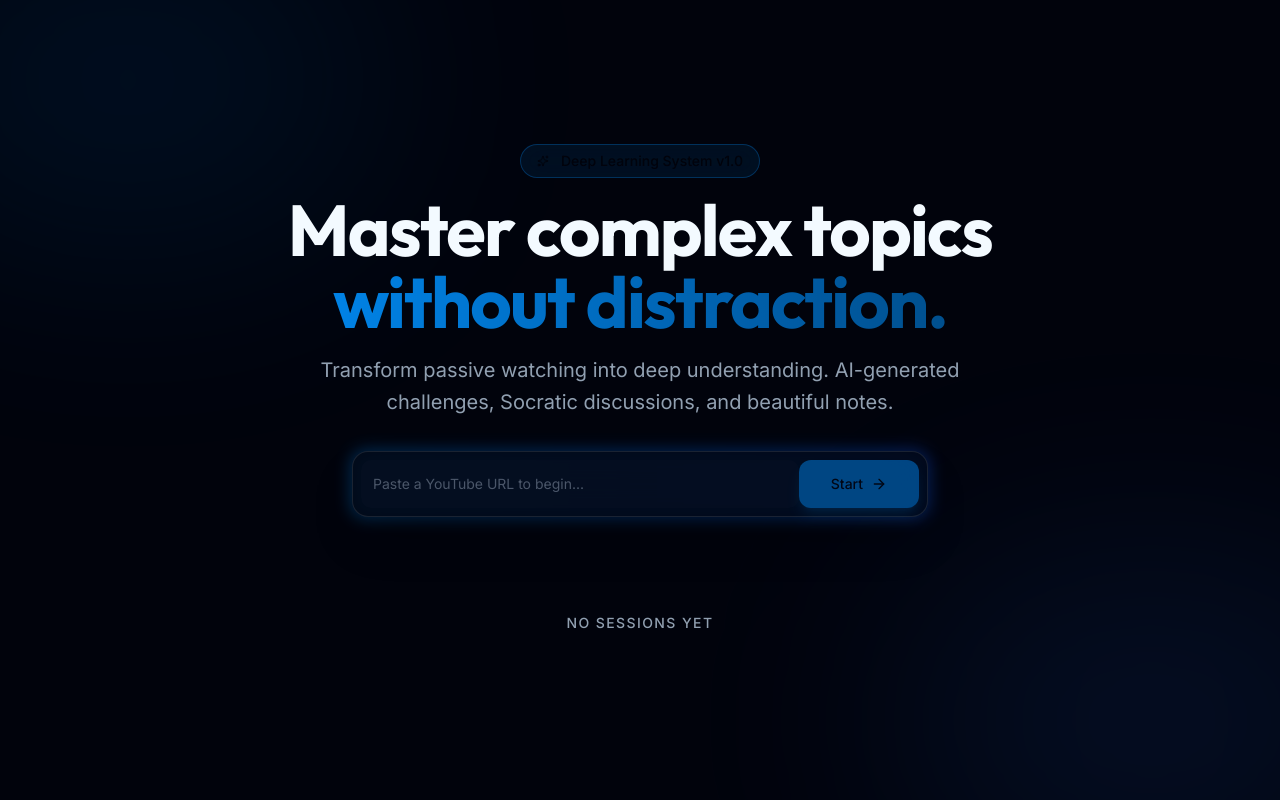
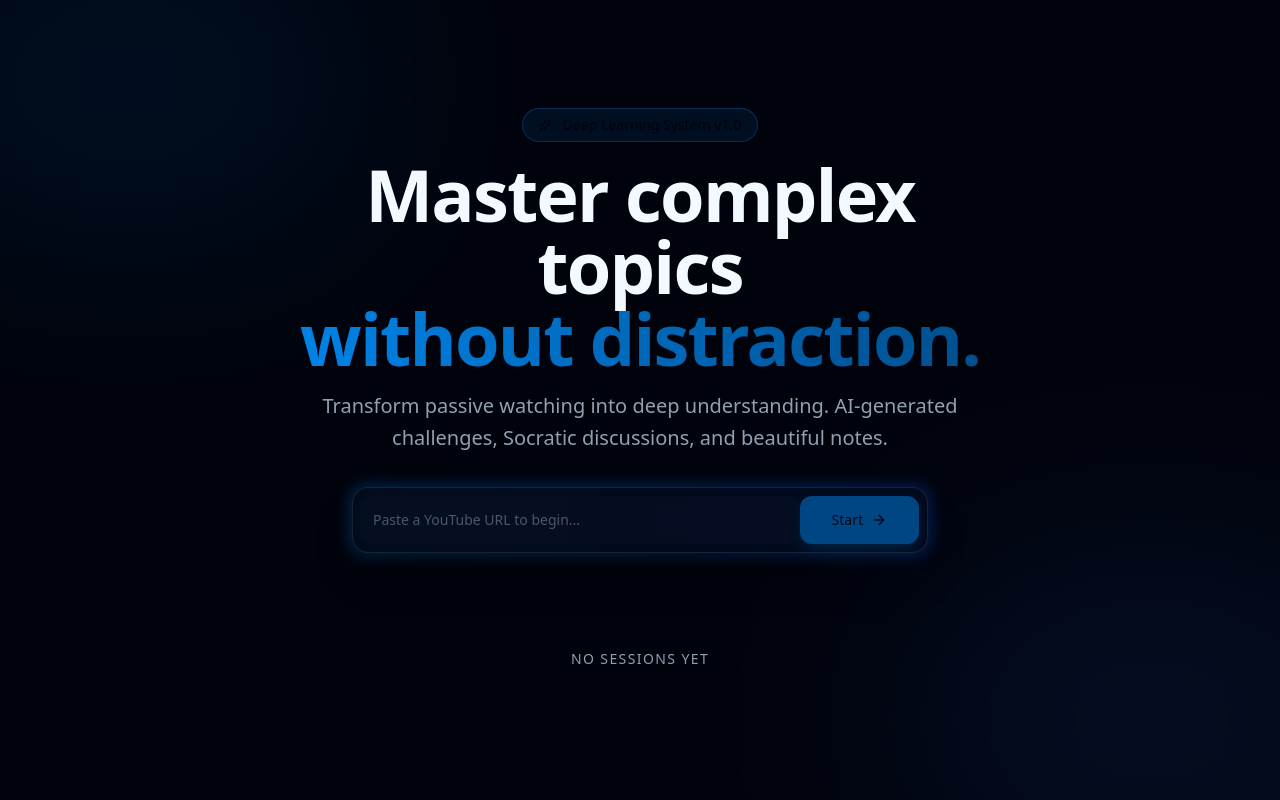
Before and after one commit to revvu/rememb, a Next.js app in the folder learning-app/: page / in a window 1280 px wide. Built offline with nearby package versions, Linux system fonts and the light colour scheme.

Commit message:
fix: Use system fonts instead of Google Fonts to fix build in restricted networks

```diff
--- a/learning-app/app/layout.tsx
+++ b/learning-app/app/layout.tsx
@@ -1,9 +1,5 @@
 import type { Metadata } from "next";
-import { Inter, Outfit } from "next/font/google";
 import "./globals.css";
-
-const inter = Inter({ subsets: ["latin"], variable: "--font-inter" });
-const outfit = Outfit({ subsets: ["latin"], variable: "--font-outfit" });
 
 export const metadata: Metadata = {
   title: "Deep Learning System",
@@ -19,7 +15,7 @@ export default function RootLayout({
     <html lang="en" className="dark">
       <body
         suppressHydrationWarning
-        className={`${inter.variable} ${outfit.variable} font-sans antialiased bg-background text-foreground selection:bg-primary/20 selection:text-primary`}
+        className="font-sans antialiased bg-background text-foreground selection:bg-primary/20 selection:text-primary"
       >
         {children}
       </body>
```
